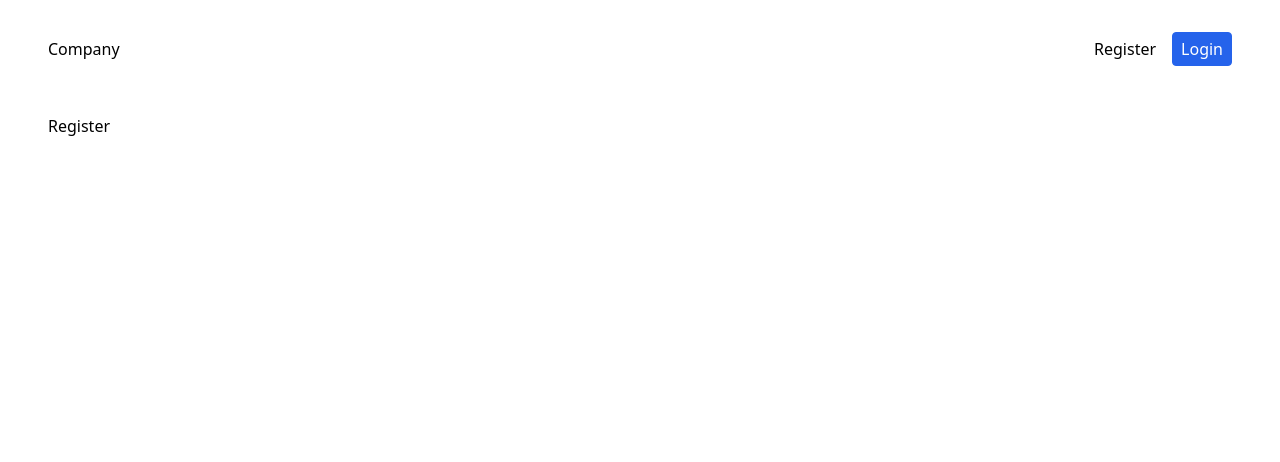
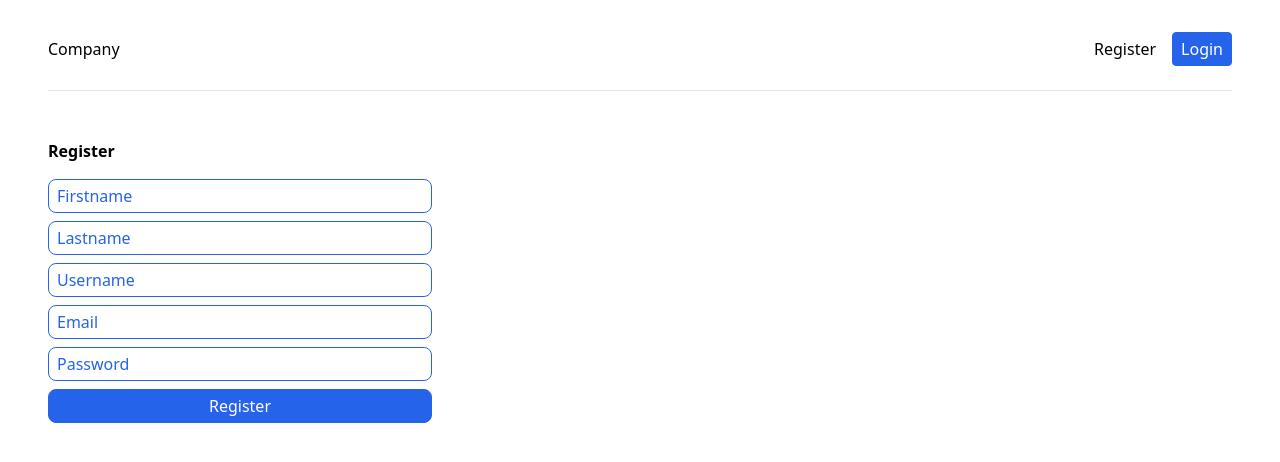
Before and after one commit to thomaserdmenger/Template-Project-MERN, a React (Vite) app in the folder frontend/: page /register in a window 1280 px wide. Shown: the top 462 px of the page. Built offline with nearby package versions, Linux system fonts and the light colour scheme; no server answers.

Commit message:
Register User and Send Email with 6DigitCode for Email Verification: Frontend

```diff
--- /dev/null
+++ b/frontend/src/api/api.js
@@ -0,0 +1 @@
+export const backendUrl = import.meta.env.VITE_BACKEND_URL || "http://localhost:9000"
--- a/frontend/src/components/Header.jsx
+++ b/frontend/src/components/Header.jsx
@@ -2,7 +2,7 @@ import { Link } from "react-router-dom"
 
 const Header = () => {
   return (
-    <header className="flex justify-between items-center mb-12">
+    <header className="flex justify-between items-center mb-12 border-b-[1px] pb-6">
       <Link to="/">Company</Link>
       <nav>
         <div className="flex gap-4 items-center">
--- a/frontend/src/pages/Homepage.jsx
+++ b/frontend/src/pages/Homepage.jsx
@@ -1,8 +1,8 @@
 const Homepage = () => {
   return (
-    <>
+    <main>
       <h1 className="font-bold">Homepage</h1>
-    </>
+    </main>
   )
 }
 
--- a/frontend/src/pages/RegisterPage.jsx
+++ b/frontend/src/pages/RegisterPage.jsx
@@ -1,5 +1,115 @@
+import { useState } from "react"
+import { backendUrl } from "../api/api"
+
 const RegisterPage = () => {
-  return <div className="flex flex-col lg:flex-row">Register</div>
+  const [firstname, setFirstname] = useState("")
+  const [lastname, setLastname] = useState("")
+  const [username, setUsername] = useState("")
+  const [email, setEmail] = useState("")
+  const [password, setPassword] = useState("")
+  const [errorMessage, setErrorMessage] = useState(false)
+  const [successMessage, setSuccessMassage] = useState(false)
+
+  const handleSubmit = async (e) => {
+    e.preventDefault()
+
+    setErrorMessage(false)
+    setSuccessMassage(false)
+
+    if (firstname === "" || lastname === "" || username === "" || email === "" || password === "") {
+      return setErrorMessage(true)
+    }
+
+    const res = await fetch(`${backendUrl}/api/v1/users/register`, {
+      method: "POST",
+      headers: { "Content-Type": "application/json" },
+      body: JSON.stringify({
+        firstname,
+        lastname,
+        username,
+        email,
+        password,
+      }),
+    })
+
+    const data = await res.json()
+
+    console.log(data)
+    // ! Save user date
+    // ! Set interval to navigate user to email verification
+
+    setSuccessMassage(true)
+    setErrorMessage(false)
+    setFirstname("")
+    setLastname("")
+    setUsername("")
+    setEmail("")
+    setPassword("")
+  }
+
+  return (
+    <main className="flex flex-col justify-center">
+      <h1 className="font-bold mb-4">Register</h1>
+      <form onSubmit={handleSubmit} className="flex flex-col gap-2 max-w-96">
+        <input
+          type="text"
+          name="firstname"
+          id="firstname"
+          placeholder="Firstname"
+          value={firstname}
+          onChange={(e) => setFirstname(e.target.value)}
+          className="border-[1px] border-blue-600 py-1 px-2 rounded-lg text-blue-600 placeholder:text-blue-600"
+        />
+        <input
+          type="text"
+          name="lastname"
+          id="lastname"
+          placeholder="Lastname"
+          value={lastname}
+          onChange={(e) => setLastname(e.target.value)}
+          className="border-[1px] border-blue-600 py-1 px-2 rounded-lg text-blue-600 placeholder:text-blue-600"
+        />
+        <input
+          type="text"
+          name="username"
+          id="username"
+          placeholder="Username"
+          value={username}
+          onChange={(e) => setUsername(e.target.value)}
+          className="border-[1px] border-blue-600 py-1 px-2 rounded-lg text-blue-600 placeholder:text-blue-600"
+        />
+        <input
+          type="email"
+          name="email"
+          id="email"
+          placeholder="Email"
+          value={email}
+          onChange={(e) => setEmail(e.target.value)}
+          className="border-[1px] border-blue-600 py-1 px-2 rounded-lg text-blue-600 placeholder:text-blue-600"
+        />
+        <input
+          type="password"
+          name="password"
+          id="password"
+          placeholder="Password"
+          value={password}
+          onChange={(e) => setPassword(e.target.value)}
+          className="border-[1px] border-blue-600 py-1 px-2 rounded-lg text-blue-600 placeholder:text-blue-600"
+        />
+        <input
+          type="submit"
+          value="Register"
+          className="bg-blue-600 text-white py-1 px-2 rounded-lg border border-blue-600 hover:bg-white hover:text-blue-600 transition"
+        />
+      </form>
+      <div className="flex max-w-96 justify-center mt-4 text-red-500 font-semibold">
+        {errorMessage && <p>All fields must be filled in.</p>}
+      </div>
+      <div className="flex max-w-96 justify-center mt-4 text-green-500 font-semibold">
+        {successMessage && <p>Registration was successful.</p>}
+      </div>
+    </main>
+  )
 }
 
 export default RegisterPage
```
